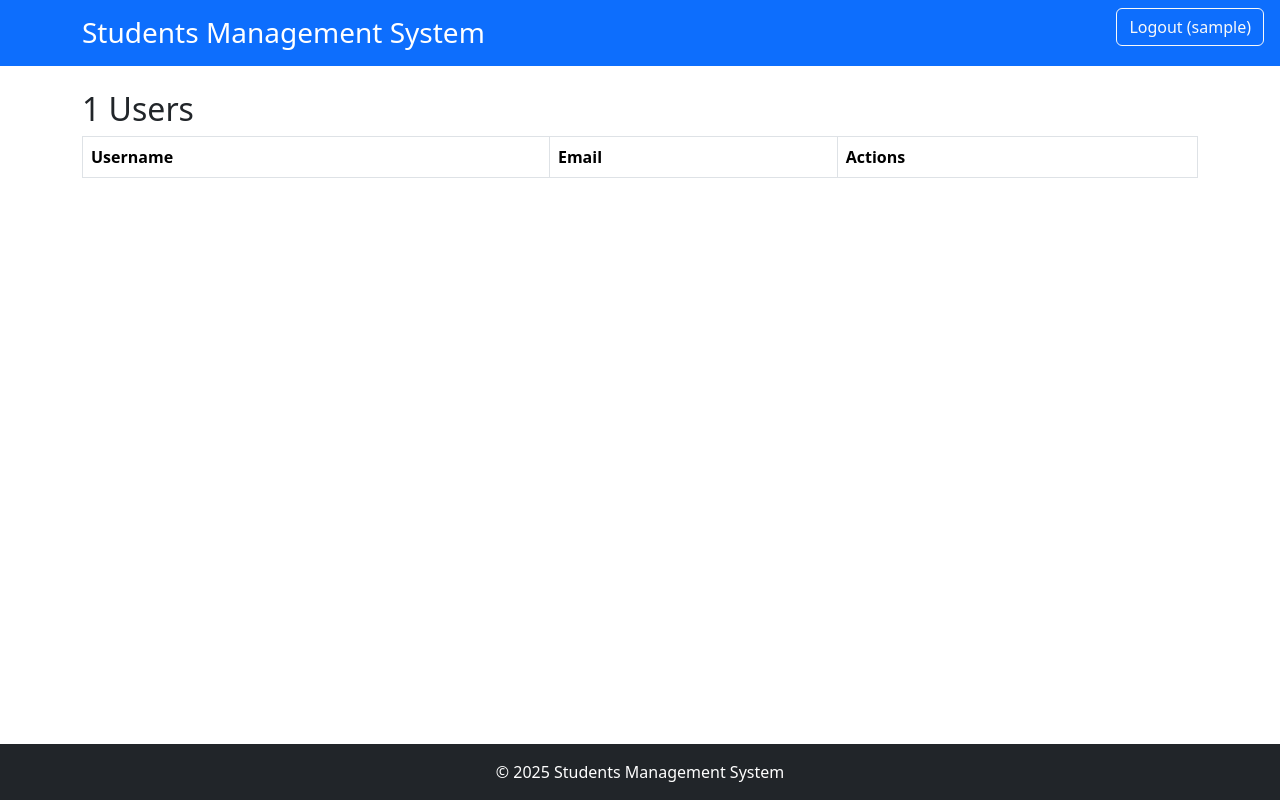
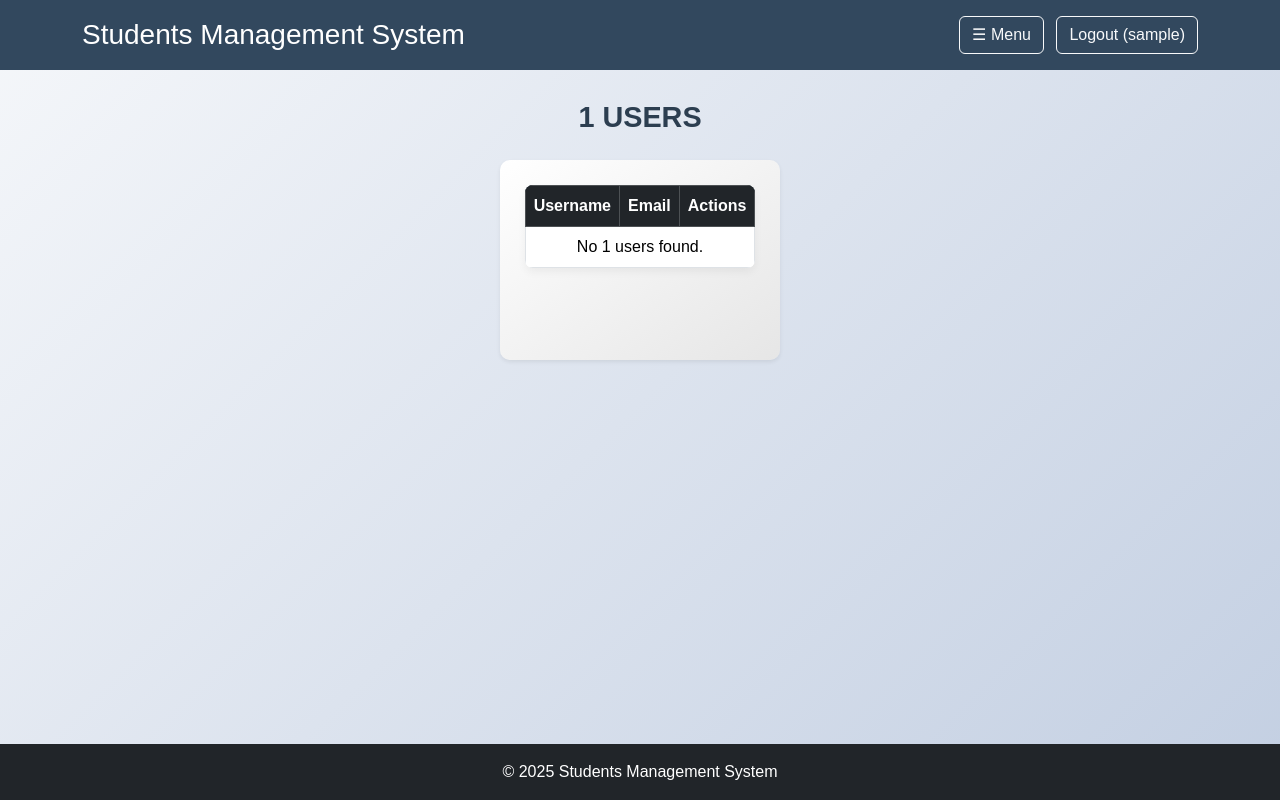
Before and after one commit to afnan0014/student-management-system, a Django app: page /view-users/1/ in a window 1280 px wide. Run offline with Django 5.2, Linux system fonts and the light colour scheme; the visitor is signed in with stand-in values (Sample User, id 1); data comes from the database, SQL or seed files in the repository; lists and menus that the app fills with data are empty.

Commit message:
updated html and css

```diff
--- a/static/css/style.css
+++ b/static/css/style.css
@@ -0,0 +1,172 @@
+body {
+    background: linear-gradient(135deg, #f5f7fa 0%, #c3cfe2 100%);
+    font-family: 'Arial', sans-serif; /* Improved typography */
+}
+
+.header {
+    background-color: #32485e; /* Dark gray header */
+}
+
+.sidebar {
+    min-width: 100px;
+    background-color: #0e0e0f;
+}
+
+.sidebar .nav-link {
+    color: #adb5bd;
+    margin: 10px 0;
+    padding: 12px 20px;
+}
+
+.sidebar .nav-link:hover {
+    color: #ffffff;
+    background-color: #495057;
+}
+
+.content {
+    display: flex;
+    justify-content: center; /* Center horizontally across the entire viewport */
+    padding-top: 10px; /* Add top padding to position content above center */
+    min-height: calc(100vh - 60px - 60px - 40px); /* Adjust for header, footer, and date-time heights */
+    margin-left: 0; /* Remove sidebar offset */
+    transition: none; /* Remove transition to avoid shifting effects */
+}
+
+@media (min-width: 768px) {
+    .content {
+        margin-left: 0; /* Ensure no offset for sidebar */
+    }
+}
+
+.btn-primary:hover, .btn-warning:hover, .btn-danger:hover {
+    transform: translateY(-2px);
+    transition: all 0.2s ease;
+    box-shadow: 0 4px 8px rgba(0, 0, 0, 0.1); /* Subtle shadow on hover */
+}
+
+.card {
+    max-width: 900px; /* Increased width for login page */
+    margin: 30px; /* Adjusted margin for spacing */
+    background: linear-gradient(145deg, #ffffff, #e6e6e6); /* Subtle gradient for card */
+    border: none; /* Remove default border */
+    box-shadow: 0 6px 12px rgba(0, 0, 0, 0.1); /* Enhanced shadow */
+    border-radius: 20px; /* Rounded corners */
+}
+
+.card-large {
+    max-width: 800px; /* Increased width for add_user */
+    min-height: 300px; /* Retain height for add_user */
+    padding: 30px; /* More padding for spacious feel */
+}
+
+.card-user-list {
+    max-width: 900px; /* Match table-container width */
+    min-height: 200px; /* Decreased height for user list pages */
+    margin: 20px; /* Consistent margin */
+    background: linear-gradient(145deg, #ffffff, #e6e6e6);
+    border: none;
+    box-shadow: 0 6px 12px rgba(0, 0, 0, 0.1);
+    border-radius: 10px;
+}
+
+.card-title {
+    font-weight: 600;
+    color: #2c3e50; /* Match header color */
+}
+
+.table-container {
+    max-width: 900px; /* Consistent width for tables */
+    margin: 20px; /* Adjusted margin for spacing */
+}
+
+.table {
+    background-color: #fff;
+    box-shadow: 0 4px 8px rgba(0, 0, 0, 0.05);
+    border-radius: 8px;
+    overflow: hidden; /* Ensure rounded corners apply to table */
+}
+
+.table thead {
+    background-color: #2c3e50; /* Match header color */
+    color: #fff;
+}
+
+.table-hover tbody tr:hover {
+    background-color: #f8f9fa; /* Light gray on hover */
+    transition: background-color 0.2s ease;
+}
+
+.d-grid .btn {
+    margin-bottom: 15px; /* Increased spacing between buttons */
+    padding: 12px; /* Larger buttons */
+    font-size: 1.1rem; /* Larger text */
+}
+
+.btn-sm {
+    padding: 6px 12px; /* Consistent padding for small buttons */
+}
+
+.date-time {
+    text-align: center; /* Center the text */
+    color: #2c3e50; /* Match header color */
+    font-size: 1.1rem; /* Slightly larger for visibility */
+    font-weight: 500; /* Medium weight for professionalism */
+    padding: 10px 0; /* Vertical spacing */
+    background: rgba(255, 255, 255, 0.8); /* Subtle background for contrast */
+    border-radius: 5px; /* Rounded corners */
+    margin: 10px auto; /* Center horizontally with auto margins */
+    max-width: 300px; /* Limit width for aesthetics */
+}
+
+/* Enhanced form styling for add_user.html */
+.form-group {
+    margin-bottom: 20px; /* Increased spacing between form fields */
+}
+
+.form-group label {
+    font-weight: 500;
+    color: #2c3e50;
+    margin-bottom: 8px;
+    display: block;
+}
+
+.form-group select,
+.form-group input {
+    border: 1px solid #ced4da;
+    border-radius: 5px;
+    padding: 10px;
+    font-size: 1rem;
+    width: 100%;
+    transition: border-color 0.3s ease;
+}
+
+.form-group select:focus,
+.form-group input:focus {
+    border-color: #2c3e50;
+    box-shadow: 0 0 5px rgba(44, 62, 80, 0.2);
+    outline: none;
+}
+
+/* Improved card body for better spacing */
+.card-body {
+    padding: 25px;
+}
+
+/* Hover effect for cards */
+.card:hover,
+.card-large:hover,
+.card-user-list:hover {
+    transform: translateY(-5px);
+    transition: transform 0.3s ease;
+    box-shadow: 0 8px 16px rgba(0, 0, 0, 0.15);
+}
+
+/* Styling for table heading in user_list.html */
+.table-heading {
+    font-size: 1.8rem; /* Slightly larger for emphasis */
+    font-weight: 600;
+    color: #2c3e50;
+    text-align: center;
+    margin-bottom: 25px; /* Increased spacing below heading */
+    text-transform: uppercase; /* For better visual hierarchy */
+}
--- a/templates/accounts/user_list.html
+++ b/templates/accounts/user_list.html
@@ -1,13 +1,16 @@
 {% extends "base.html" %}
+{% block title %}{{ role }} Users{% endblock %}
 {% block content %}
-<h2>{{ role }} Users</h2>
-
-<table class="table table-bordered">
-    <thead>
+<div class="table-container">
+    <h2 class="table-heading">{{ role }} Users</h2>
+    <div class="card card-user-list shadow-sm">
+        <div class="card-body">
+            <table class="table table-bordered table-hover">
+                <thead class="table-dark">
                     <tr>
                         <th>Username</th>
                         <th>Email</th>
-            <th>Actions</th>
+                        <th class="text-center">Actions</th>
                     </tr>
                 </thead>
                 <tbody>
@@ -15,12 +18,19 @@
                     <tr>
                         <td>{{ user.username }}</td>
                         <td>{{ user.email }}</td>
-            <td>
-                <a href="{% url 'change_user_password' user.id %}" class="btn btn-sm btn-warning">🔑 Change Password</a>
-                <a href="{% url 'delete_user' user.id %}" class="btn btn-sm btn-danger" onclick="return confirm('Are you sure?')">🗑️ Delete</a>
+                        <td class="text-center">
+                            <a href="{% url 'change_user_password' user.id %}" class="btn btn-sm btn-warning me-2">🔑 Change Password</a>
+                            <a href="{% url 'delete_user' user.id %}" class="btn btn-sm btn-danger" onclick="return confirm('Are you sure you want to delete {{ user.username }}?')">🗑️ Delete</a>
                         </td>
+                    </tr>
+                    {% empty %}
+                    <tr>
+                        <td colspan="3" class="text-center">No {{ role }} users found.</td>
                     </tr>
                     {% endfor %}
                 </tbody>
             </table>
+        </div>
+    </div>
+</div>
 {% endblock %}
--- a/templates/base.html
+++ b/templates/base.html
@@ -1,3 +1,4 @@
+{% load static %}
 <!DOCTYPE html>
 <html lang="en">
 <head>
@@ -6,25 +7,59 @@
     <title>{% block title %}Students Management System{% endblock %}</title>
     <!-- Bootstrap CSS -->
     <link href="https://cdn.jsdelivr.net/npm/bootstrap@5.3.3/dist/css/bootstrap.min.css" rel="stylesheet" integrity="sha384-QWTKZyjpPEjISv5WaRU9OFeRpok6YctnYmDr5pNlyT2bRjXh0JMhjY6hW+ALEwIH" crossorigin="anonymous">
+    <!-- Custom CSS -->
+    <link href="{% static 'css/style.css' %}" rel="stylesheet">
 </head>
 <body class="d-flex flex-column min-vh-100">
-    <header class="bg-primary text-white p-3 position-relative">
-        <div class="container">
+    <!-- Header -->
+    <header class="header text-white p-3 position-relative">
+        <div class="container d-flex justify-content-between align-items-center">
             <h1 class="h3 mb-0">Students Management System</h1>
-            <nav class="position-absolute top-0 end-0 mt-2 me-3">
-                {% if user.is_authenticated %}
+            {% if user.is_authenticated %}
+                <div>
+                    <button class="btn btn-outline-light me-2" type="button" data-bs-toggle="offcanvas" data-bs-target="#sidebar" aria-controls="sidebar">
+                        ☰ Menu
+                    </button>
                     <a href="{% url 'logout' %}" class="btn btn-outline-light">Logout ({{ user.username }})</a>
-                {% endif %}
-            </nav>
+                </div>
+            {% endif %}
         </div>
     </header>
-    <main class="container my-4 flex-grow-1">
+
+    <!-- Sidebar (Offcanvas) -->
+    {% if user.is_authenticated %}
+        <div class="offcanvas offcanvas-start sidebar" tabindex="-1" id="sidebar" aria-labelledby="sidebarLabel">
+            <div class="offcanvas-header">
+                <h5 class="offcanvas-title text-white" id="sidebarLabel">Menu</h5>
+                <button type="button" class="btn-close btn-close-white" data-bs-dismiss="offcanvas" aria-label="Close"></button>
+            </div>
+            <div class="offcanvas-body">
+                {% if user.groups.all.0.name == 'Admin' %}
+                    <a href="{% url 'admin_dashboard' %}" class="nav-link">📊 Dashboard</a>
+                    <a href="{% url 'add_user' %}" class="nav-link">➕ Add User</a>
+                    <a href="{% url 'view_users_by_role' 'Student' %}" class="nav-link">👨‍🎓 Students</a>
+                    <a href="{% url 'view_users_by_role' 'Staff' %}" class="nav-link">👩‍🏫 Staff</a>
+                    <a href="{% url 'view_users_by_role' 'Admin' %}" class="nav-link">🛠 Admins</a>
+                {% elif user.groups.all.0.name == 'Staff' %}
+                    <a href="{% url 'staff_dashboard' %}" class="nav-link">📊 Staff Dashboard</a>
+                {% elif user.groups.all.0.name == 'Student' %}
+                    <a href="{% url 'student_dashboard' %}" class="nav-link">📚 Student Dashboard</a>
+                {% endif %}
+            </div>
+        </div>
+    {% endif %}
+
+    <!-- Main Content -->
+    <main class="content">
         {% block content %}
         {% endblock %}
     </main>
+
+    <!-- Footer -->
     <footer class="bg-dark text-white text-center p-3 mt-auto">
         <p class="mb-0">© 2025 Students Management System</p>
     </footer>
+
     <!-- Bootstrap JS -->
     <script src="https://cdn.jsdelivr.net/npm/bootstrap@5.3.3/dist/js/bootstrap.bundle.min.js" integrity="sha384-YvpcrYf0tY3lHB60NNkmXc5s9fDVZLESaAA55NDzOxhy9GkcIdslK1eN7N6jIeHz" crossorigin="anonymous"></script>
 </body>
```
Also changed, not shown: templates/accounts/add_user.html (+48 -7 lines), templates/dashboard/admin_dashboard.html (+7 -15 lines), templates/dashboard/staff_dashboard.html (+7 -2 lines), templates/dashboard/student_dashboard.html (+7 -2 lines), templates/login.html (+16 -9 lines). Lines whose indentation alone changed are shown as unchanged.
